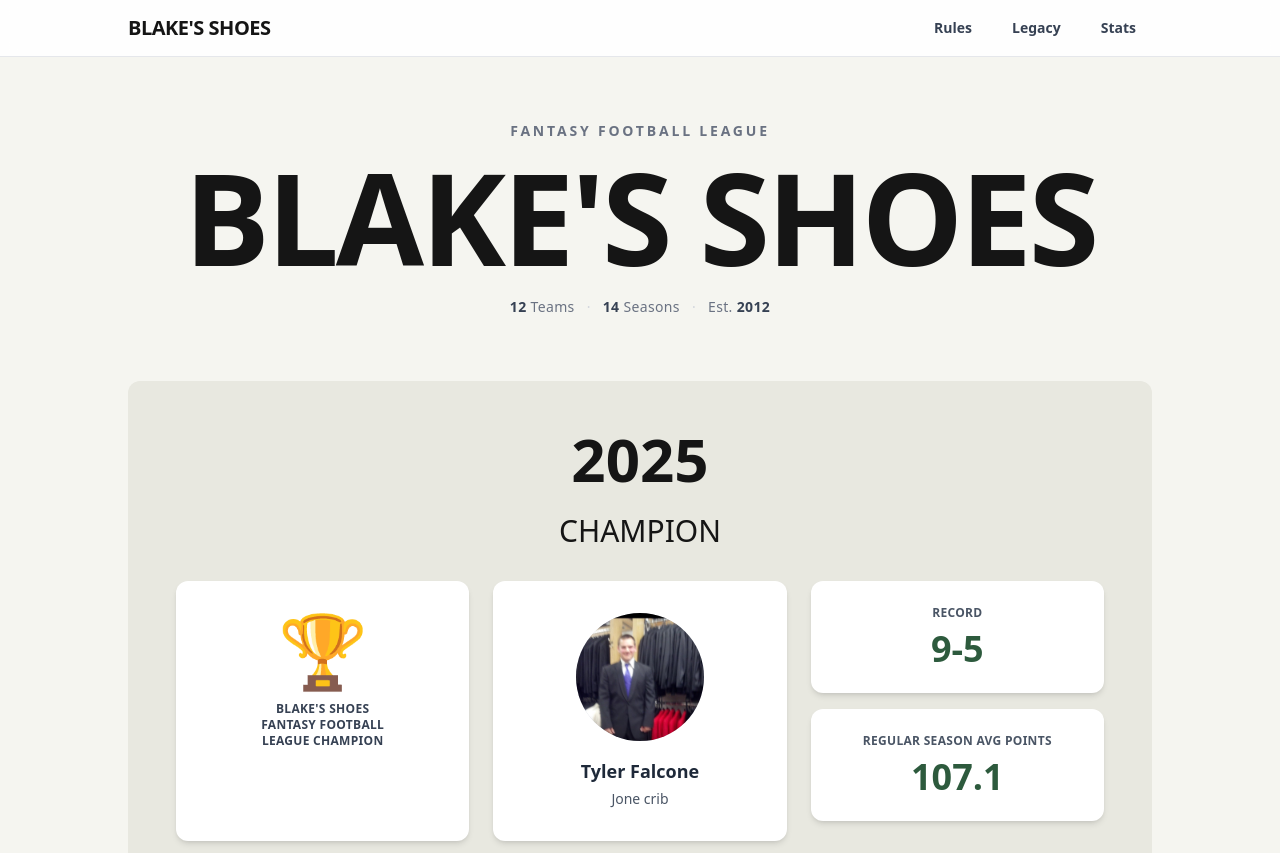
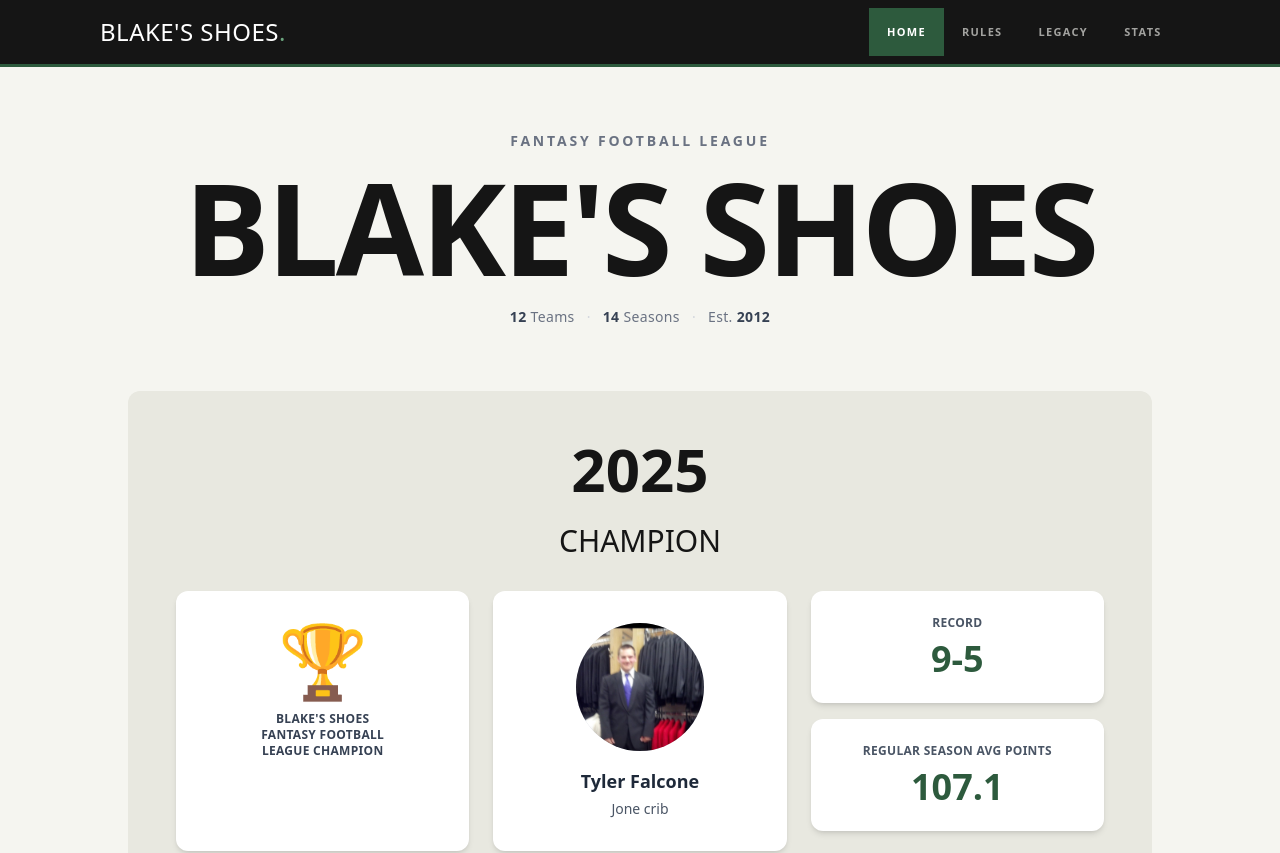
Before and after one commit to nardonef/blakes-shoes, a Next.js app: page / in a window 1280 px wide. Shown: the top 853 px of the page. Built offline with nearby package versions, Linux system fonts and the light colour scheme.

Commit message:
Restyle NavBar to Broadcast direction and add missing Home tab

```diff
--- a/components/NavBar.tsx
+++ b/components/NavBar.tsx
@@ -4,39 +4,40 @@ import Link from "next/link";
 import { usePathname } from "next/navigation";
 
 const links = [
-  { href: "/rules", label: "Rules" },
-  { href: "/legacy", label: "Legacy" },
-  { href: "/stats", label: "Stats" },
+  { href: "/", label: "HOME" },
+  { href: "/rules", label: "RULES" },
+  { href: "/legacy", label: "LEGACY" },
+  { href: "/stats", label: "STATS" },
 ];
 
 export default function NavBar() {
   const pathname = usePathname();
 
   return (
-    <nav className="sticky top-0 z-50 bg-white/90 backdrop-blur-sm border-b border-gray-200">
-      <div className="max-w-6xl mx-auto px-4 md:px-16">
-        <div className="flex items-center justify-between h-14">
-          {/* Logo */}
+    <nav className="sticky top-0 z-50 bg-[#151515] border-b-[3px] border-[var(--accent)]">
+      <div className="max-w-[1160px] mx-auto px-4 md:px-10 flex items-center justify-between flex-wrap">
         <Link
           href="/"
-            className="text-xl font-bold tracking-tight"
-            style={{ fontFamily: "var(--font-display)", color: "var(--foreground)" }}
+          className="py-3.5 text-[19px] md:text-[24px] tracking-[.02em] text-white"
+          style={{ fontFamily: "var(--font-display)" }}
         >
           BLAKE&apos;S SHOES
+          <span className="text-[var(--accent-light)]">.</span>
         </Link>
 
-          {/* Nav Links */}
-          <div className="flex items-center gap-2">
+        <div className="flex items-stretch flex-1 justify-end">
           {links.map((link) => {
             const isActive = pathname === link.href;
             return (
               <Link
                 key={link.href}
                 href={link.href}
-                  className={`text-sm font-semibold px-4 py-2 rounded-lg transition-colors ${
-                    isActive ? "text-white" : "text-gray-700 hover:text-gray-900"
+                className={`flex items-center justify-center min-w-[74px] px-2.5 md:px-[18px] py-4 text-[11px] font-semibold tracking-[.12em] transition-colors duration-150 ${
+                  isActive
+                    ? "bg-[var(--accent)] text-white"
+                    : "text-[#a3a3a0] hover:text-white"
                 }`}
-                  style={isActive ? { background: "var(--accent)" } : undefined}
+                style={{ fontFamily: "var(--font-mono)" }}
               >
                 {link.label}
               </Link>
@@ -44,7 +45,6 @@ export default function NavBar() {
           })}
         </div>
       </div>
-      </div>
     </nav>
   );
 }
```
Lines whose indentation alone changed are shown as unchanged.
